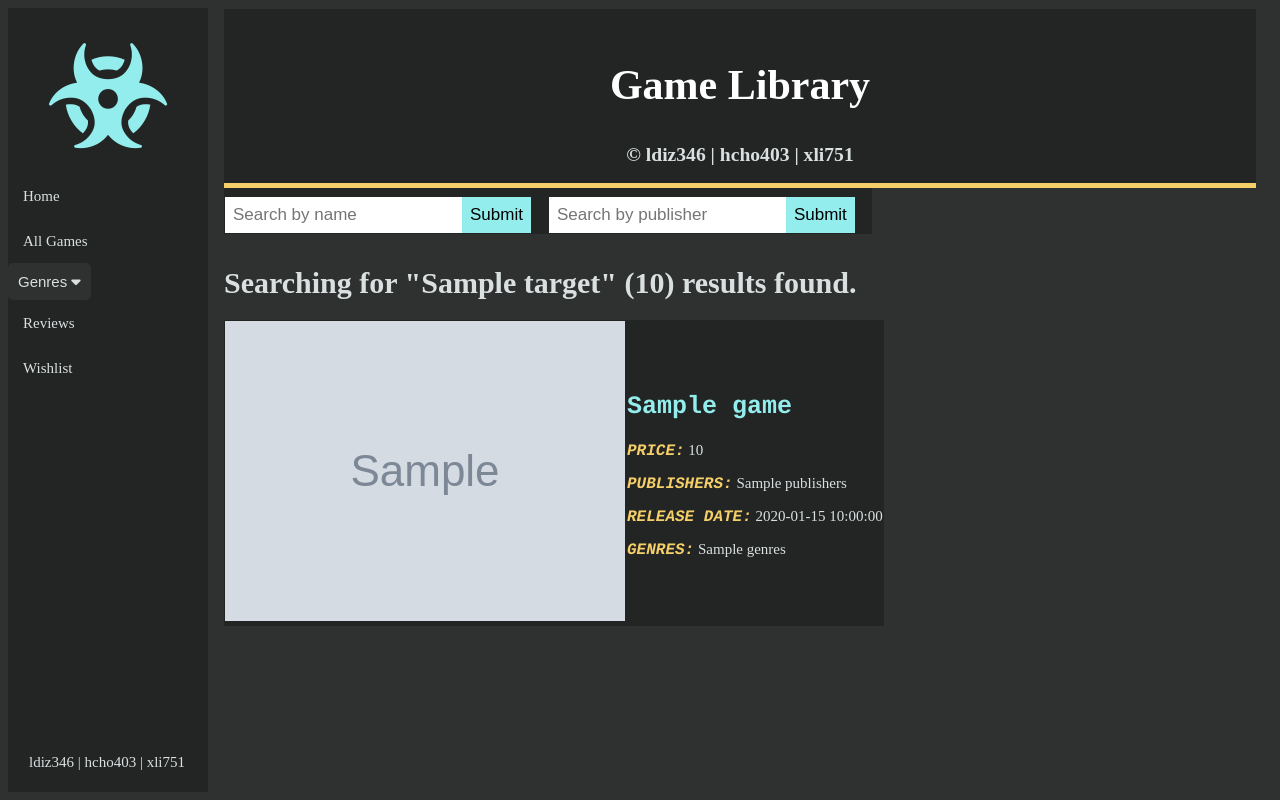
After one commit to SkywalkerL235/cs235-2023-gameswebapp-assignment-ldiz346_hcho403_xli751__89, a Flask app: template games/templates/search.html in a window 1280 px wide. The commit adds this page. Run offline with Flask 3, Linux system fonts and the light colour scheme; the template is opened without the code that fills it: most values are stand-ins (such as "Sample title", 1, 10 or a date in 2020); grey boxes marked "Sample" are stand-in pictures; some libraries are stand-ins or nearby versions.

Commit message:
search added

```diff
--- a/games/__init__.py
+++ b/games/__init__.py
@@ -172,6 +172,7 @@ def create_app():
             return render_template('search.html', listOfSearches = search_list, target = target, amount_result = len(search_list), unique_genres=unique_genres)
         else:
             return render_template('search.html', listOfSearches = [], target = "", amount_result = 0, unique_genres=unique_genres)
+
     def get_game_list():
         games_file_name = "games/adapters/data/games.csv"
         reader = GameFileCSVReader(games_file_name)
@@ -203,6 +204,7 @@ def create_app():
                 pass
         listOfGames.sort(key=lambda x: x['name'])
         return listOfGames
+
 
     @app.route('/filtered_games/<selected_genre>')
     def filter_by_genre(selected_genre):
@@ -241,7 +243,7 @@ def create_app():
         unique_genres = get_unique_genres()
         return render_template('filtered_games.html', filtered_games=listofgames, selected_genre=selected_genre, unique_genres=unique_genres)
 
-    ''''def get_unique_genres():
+    def get_unique_genres():
         games_file_name = "games/adapters/data/games.csv"
         reader = GameFileCSVReader(games_file_name)
         reader.read_csv_file()
--- a/games/templates/navbar.html
+++ b/games/templates/navbar.html
@@ -37,9 +37,9 @@
                             <button type="submit">Submit</button>
                             </form>
                         </td>
+
                     </tr>
                 </table>
-
             </div>
         </div>
     </div>
--- /dev/null
+++ b/games/templates/search.html
@@ -0,0 +1,41 @@
+<!DOCTYPE html>
+<html lang="en">
+<head>
+    <meta charset="UTF-8">
+    <title>Sreach</title>
+    <link
+      rel="stylesheet" href="../static/css/main.css"
+    />
+</head>
+<body>
+
+    {% include 'navbar.html' %}
+
+    <div class="content">
+
+        <div>
+            <h1>Searching for "{{target}}" ({{amount_result}}) results found.</h1>
+        </div>
+
+            <div id="container">
+              <main id="main">
+                    <Table>
+                      {% for game in listOfSearches %}
+                        <tr>
+                            <td><a href="{{ url_for('show_gamedesc', gameToDisplay=game.id) }}" > <img src="{{ game.image }}" alt="game image"> </a></td>
+                            <td><a href="{{ url_for('show_gamedesc', gameToDisplay=game.id) }}">
+                                <h2>{{ game.name }}</h2>
+                                <div class="description">
+                                <p><i>Price:</i> {{ game.price }}</p><p><i>Publishers:</i> {{ game.publishers }}</p><p><i>Release Date:</i>
+                                  {{ game.date }}</p><p><i>Genres:</i> {{ game.genres }}</p>
+                                </div>
+                            </a></td>
+                        </tr>
+
+                      {% endfor %}
+                    </Table>
+              </main>
+            </div>
+    </div>
+</body>
+</html>
```
